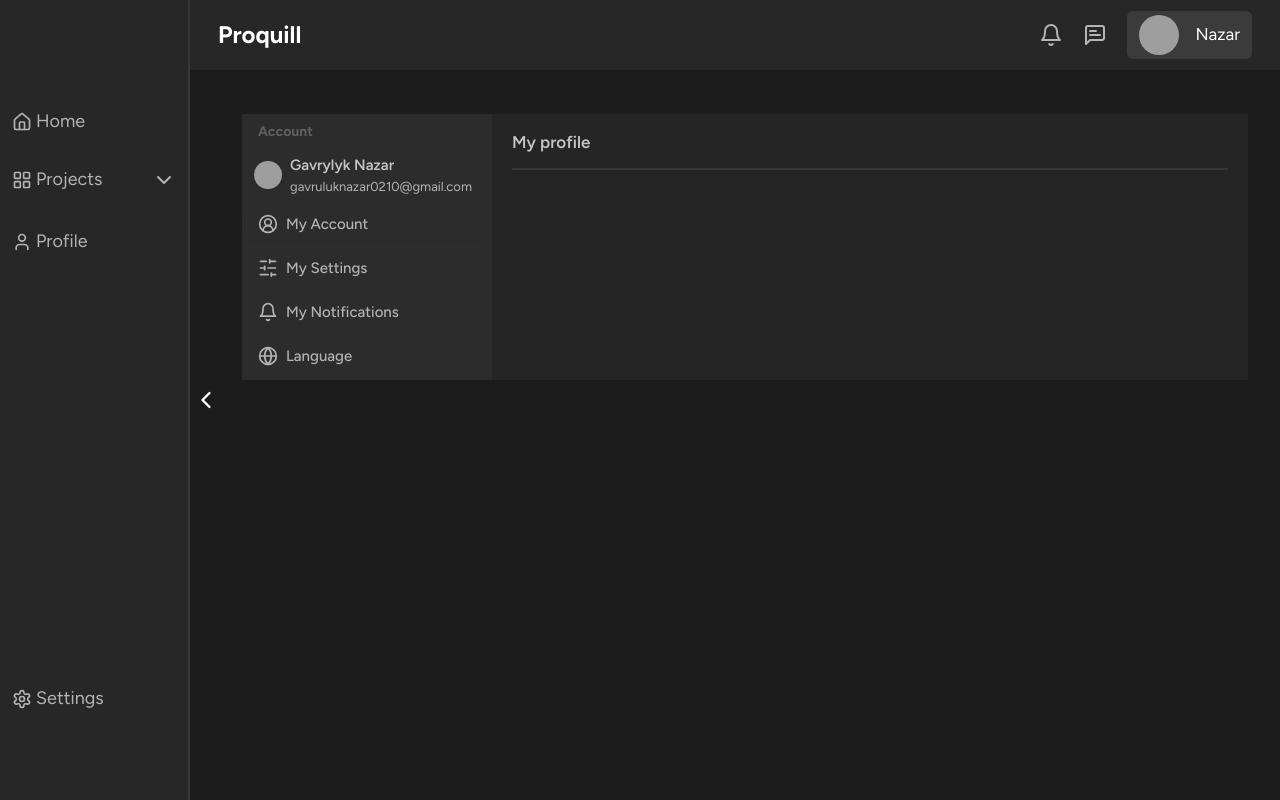
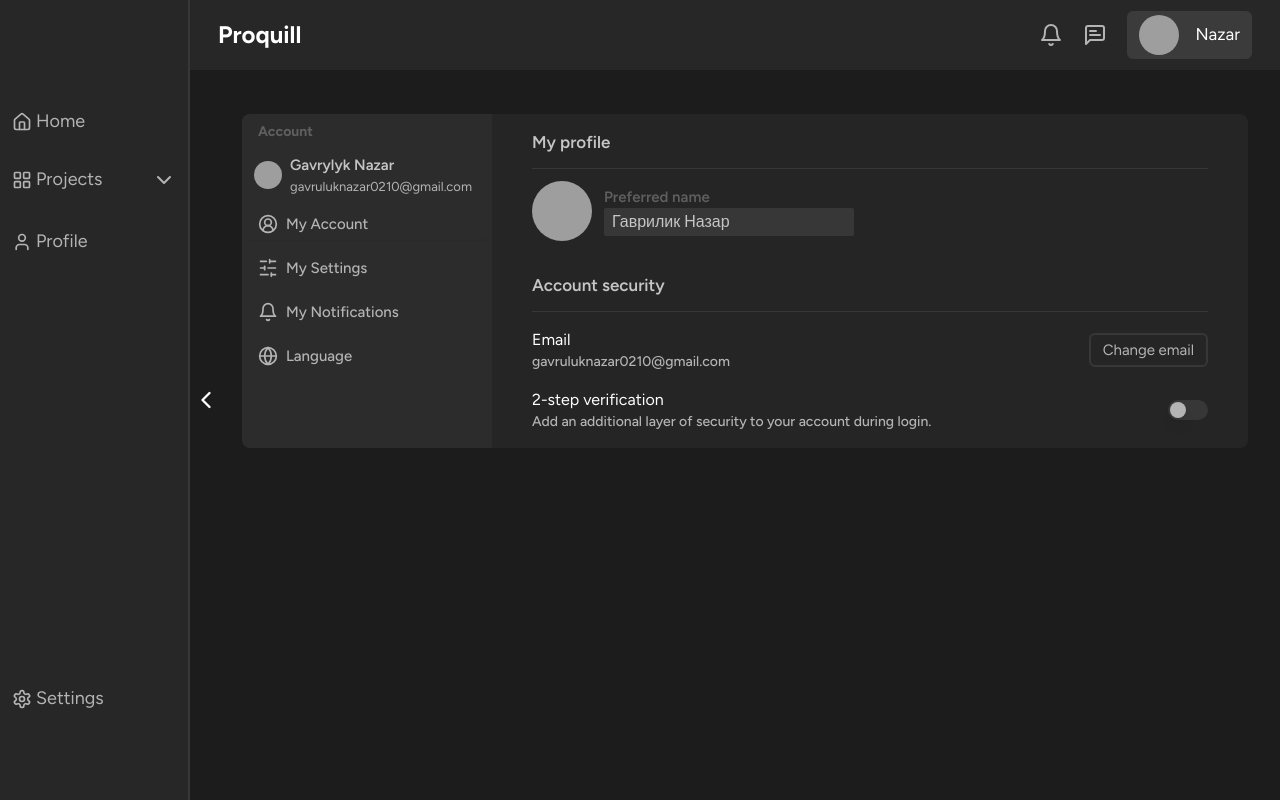
Before and after one commit to Na3ar-17/project-management-client, a Next.js app: page /profile in a window 1280 px wide. Built offline with nearby package versions, Linux system fonts and the light colour scheme; grey boxes are pictures that could not be loaded.

Commit message:
created my account setting page

```diff
--- a/package.json
+++ b/package.json
@@ -21,6 +21,7 @@
     "@radix-ui/react-select": "^2.0.0",
     "@radix-ui/react-separator": "^1.0.3",
     "@radix-ui/react-slot": "^1.0.2",
+    "@radix-ui/react-switch": "^1.0.3",
     "@radix-ui/react-tabs": "^1.0.4",
     "@radix-ui/react-tooltip": "^1.0.7",
     "@tanstack/react-table": "^8.15.3",
--- /dev/null
+++ b/src/components/display/Profile/ProfileContent/Block/Block.module.scss
@@ -0,0 +1,29 @@
+.block {
+  @apply mt-8;
+  .title {
+    @apply text-text2 font-semibold text-[17px] mb-3;
+  }
+
+  .content {
+    @apply mt-4 flex flex-col gap-4;
+    .row {
+      @apply flex justify-between items-center;
+
+      .group {
+        .subTitle {
+          @apply text-text;
+        }
+
+        .text {
+          @apply text-menu-text text-sm font-[500];
+        }
+      }
+
+      .action {
+        .btn {
+          @apply text-menu-text border-border transition-all cursor-pointer hover:bg-accent-gray border-2 border-solid px-3 rounded-md py-1 text-[15px];
+        }
+      }
+    }
+  }
+}
--- /dev/null
+++ b/src/components/display/Profile/ProfileContent/Block/Block.tsx
@@ -0,0 +1,41 @@
+import { NextPage } from 'next'
+import styles from './Block.module.scss'
+import { Separator } from '@/components/ui/shadcn/ui/separator'
+import SimpleSwitch from '@/components/ui/switchers/simple-switch/SimpleSwitch'
+import { ISettingsContentData } from '@/types/settings.types'
+interface IProps {
+  data: ISettingsContentData
+}
+
+const Block: NextPage<IProps> = ({ data }) => {
+  return (
+    <div className={styles.block}>
+      <p className={styles.title}>Account security</p>
+      <Separator className="mb-2" />
+      <div className={styles.content}>
+        <div className={styles.row}>
+          <div className={styles.group}>
+            <span className={styles.subTitle}>Email</span>
+            <p className={styles.text}>gavruluknazar0210@gmail.com</p>
+          </div>
+          <div className={styles.action}>
+            <button className={styles.btn}>Change email</button>
+          </div>
+        </div>
+        <div className={styles.row}>
+          <div className={styles.group}>
+            <span className={styles.subTitle}>2-step verification</span>
+            <p className={styles.text}>
+              Add an additional layer of security to your account during login.
+            </p>
+          </div>
+          <div className={styles.action}>
+            <SimpleSwitch />
+          </div>
+        </div>
+      </div>
+    </div>
+  )
+}
+
+export default Block
--- a/src/components/display/Profile/ProfileContent/ProfileContent.module.scss
+++ b/src/components/display/Profile/ProfileContent/ProfileContent.module.scss
@@ -2,11 +2,11 @@
   @apply mt-5;
 
   .tabs {
-    @apply w-full  grid;
+    @apply w-full grid;
     grid-template-columns: 250px 1fr;
 
     .list {
-      @apply flex flex-col items-start gap-3  bg-border/60 px-1 py-2;
+      @apply flex flex-col items-start gap-3  bg-border/60 px-1 py-2 rounded-l-lg;
 
       .title {
         @apply text-gray font-bold text-sm ml-3;
@@ -22,12 +22,23 @@
     }
 
     .item {
-      @apply bg-secondary/80 px-5 py-4;
+      @apply bg-secondary/80 px-10 py-4 rounded-r-lg;
       .title {
         @apply text-text2 font-semibold text-[17px] mb-3;
       }
 
-      .separator {
+      .info {
+        @apply flex items-center gap-3 mt-3;
+        .group {
+          @apply flex flex-col justify-center;
+          span {
+            @apply text-gray text-[15px] font-semibold;
+          }
+
+          .input {
+            @apply bg-border px-2 py-0.5 rounded-sm text-text2 min-w-[250px] focus:shadow-md transition-all;
+          }
+        }
       }
     }
   }
--- a/src/components/display/Profile/ProfileContent/ProfileContent.tsx
+++ b/src/components/display/Profile/ProfileContent/ProfileContent.tsx
@@ -9,6 +9,8 @@
 } from '@/components/ui/shadcn/ui/tabs'
 import { Bell, CircleUserRound, Globe, SlidersHorizontal } from 'lucide-react'
 import FullUserAvatar from '@/components/ui/avatar/FullUserAvatar/FullUserAvatar'
+import AvatarComponent from '@/components/ui/avatar/AvatarComponent'
+import Block from './Block/Block'
 interface IProps {}
 
 const ProfileContent: NextPage<IProps> = ({}) => {
@@ -38,6 +40,18 @@
         <TabsContent className={styles.item} value="my-account">
           <p className={styles.title}>My profile </p>
           <Separator className={styles.separator} />
+          <div className={styles.info}>
+            <AvatarComponent size={60} avatarStyles="w-fit" />
+            <div className={styles.group}>
+              <span>Preferred name</span>
+              <input
+                type="text"
+                value={'Гаврилик Назар'}
+                className={styles.input}
+              />
+            </div>
+          </div>
+          <Block />
         </TabsContent>
         <TabsContent className={styles.item} value="my-settings">
           My Settings
--- a/src/components/ui/shadcn/ui/separator.tsx
+++ b/src/components/ui/shadcn/ui/separator.tsx
@@ -19,7 +19,7 @@
       orientation={orientation}
       className={cn(
         'shrink-0 bg-border',
-        orientation === 'horizontal' ? 'h-[2px] w-full' : 'h-full w-[2px]',
+        orientation === 'horizontal' ? 'h-[1.5px] w-full' : 'h-full w-[1.5px]',
         className
       )}
       {...props}
--- /dev/null
+++ b/src/components/ui/shadcn/ui/switch.tsx
@@ -0,0 +1,29 @@
+'use client'
+
+import * as React from 'react'
+import * as SwitchPrimitives from '@radix-ui/react-switch'
+
+import { cn } from '@/lib/utils'
+
+const Switch = React.forwardRef<
+  React.ElementRef<typeof SwitchPrimitives.Root>,
+  React.ComponentPropsWithoutRef<typeof SwitchPrimitives.Root>
+>(({ className, ...props }, ref) => (
+  <SwitchPrimitives.Root
+    className={cn(
+      'inline-flex h-5 w-10 shrink-0 cursor-pointer items-center rounded-full  transition-colors bg-border disabled:cursor-not-allowed disabled:opacity-50 data-[state=checked]:bg-gray data-[state=unchecked]:bg-input',
+      className
+    )}
+    {...props}
+    ref={ref}
+  >
+    <SwitchPrimitives.Thumb
+      className={cn(
+        'pointer-events-none block h-4 w-4 rounded-full bg-menu-text shadow-lg ring-0 transition-transform data-[state=checked]:translate-x-5 data-[state=unchecked]:translate-x-[2px]'
+      )}
+    />
+  </SwitchPrimitives.Root>
+))
+Switch.displayName = SwitchPrimitives.Root.displayName
+
+export { Switch }
--- /dev/null
+++ b/src/components/ui/switchers/simple-switch/SimpleSwitch.tsx
@@ -0,0 +1,18 @@
+import { NextPage } from 'next'
+import styles from './SimpleSwitch.module.scss'
+import cn from 'clsx'
+import { Switch } from '../../shadcn/ui/switch'
+
+interface IProps {
+  className?: string
+}
+
+const SimpleSwitch: NextPage<IProps> = ({ className }) => {
+  return (
+    <div className={cn('flex items-center space-x-2', className)}>
+      <Switch id="airplane-mode" />
+    </div>
+  )
+}
+
+export default SimpleSwitch
--- /dev/null
+++ b/src/data/settings.data.ts
@@ -0,0 +1,40 @@
+import {
+  EnumSettingsContentActions,
+  ISettingsContentData,
+} from '@/types/settings.types'
+
+export const settingsContentData: ISettingsContentData[] = [
+  {
+    title: 'Account security',
+    content: [
+      {
+        subTitle: 'Email',
+        text: 'gavruluknazar0210@gmail.com',
+        actions: EnumSettingsContentActions.button,
+        buttonText: 'Change email',
+      },
+      {
+        subTitle: '2-step verification',
+        text: 'Add an additional layer of security to your account during login.',
+        actions: EnumSettingsContentActions.switch,
+      },
+    ],
+  },
+  {
+    title: 'Support',
+    content: [
+      {
+        subTitle: 'Log out',
+        text: 'Log out of this devices',
+        actions: EnumSettingsContentActions.button,
+        buttonText: 'Log out',
+      },
+      {
+        subTitle: 'Delete my account',
+        text: 'Permanently delete the account and remove access from all workspaces.',
+        actions: EnumSettingsContentActions.button,
+        buttonText: 'Delete',
+      },
+    ],
+  },
+]
--- /dev/null
+++ b/src/types/settings.types.ts
@@ -0,0 +1,16 @@
+export interface ISettingsContentData {
+  title: string
+  content: IContent[]
+}
+
+export interface IContent {
+  subTitle: string
+  text: string
+  actions: EnumSettingsContentActions
+  buttonText?: string
+}
+
+export enum EnumSettingsContentActions {
+  button = 'button',
+  switch = 'switch',
+}
```
Also changed, not shown: src/components/ui/switchers/simple-switch/SimpleSwitch.module.scss (added), 1 other file (tests, documents, lock files or other folders).
